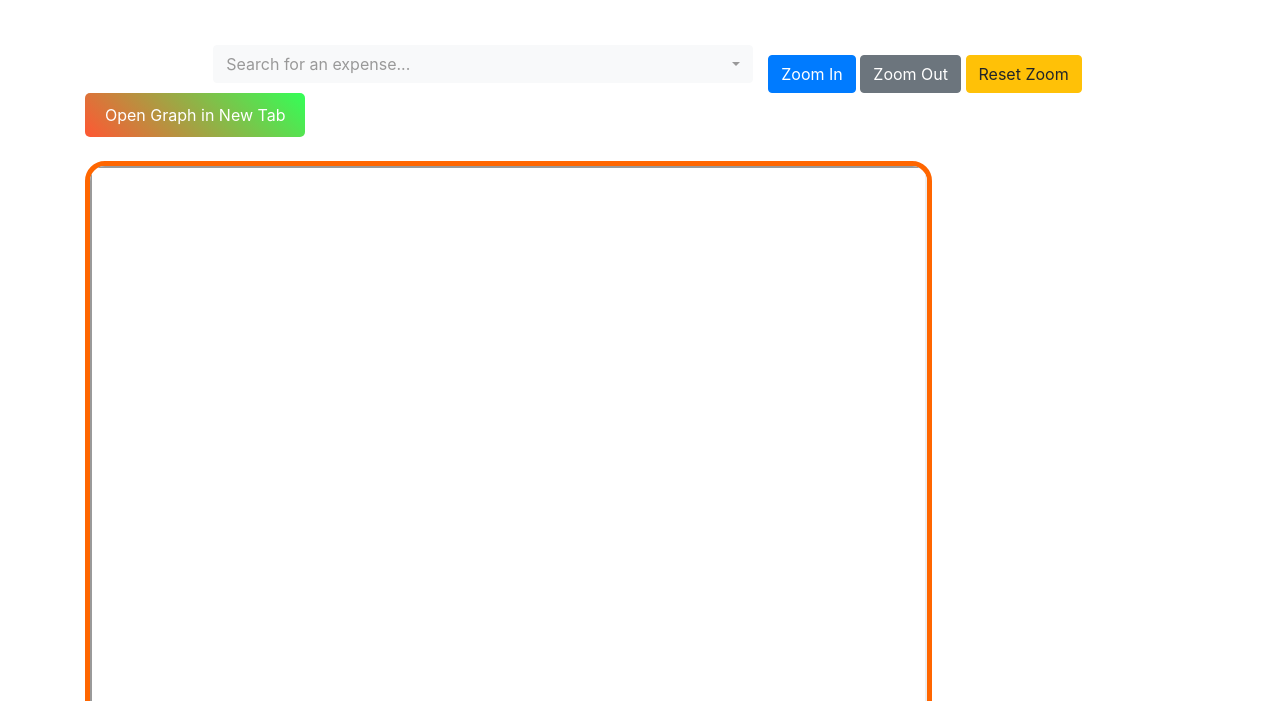
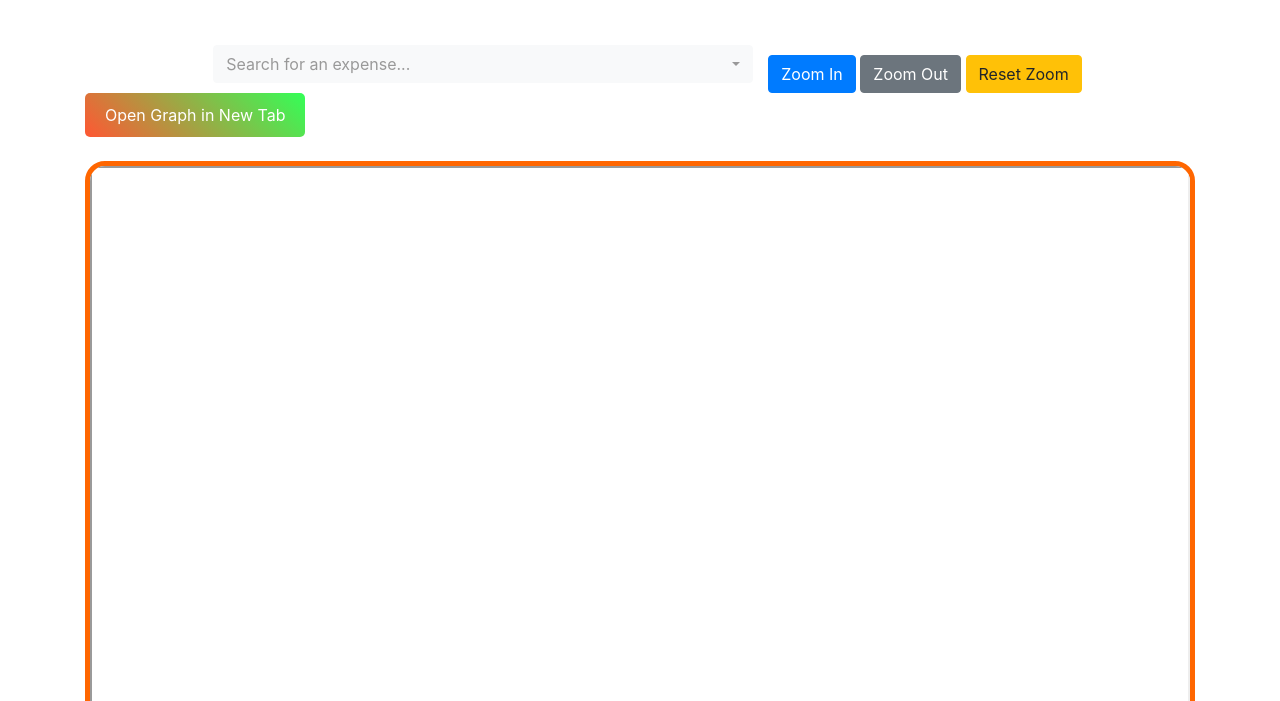
Before and after one commit to AYWM/household_expense_dashboard, a plain HTML site: page index.html in a window 1280 px wide. Shown: the part 99-800 px from the top of the page. Drawn offline with nearby package versions, Linux system fonts and the light colour scheme.

Commit message:
Update index.html to change width to 100% again

```diff
--- a/index.html
+++ b/index.html
@@ -20,7 +20,7 @@
           padding-top: 56.25%; /* 16:9 aspect ratio (adjust as needed) */
           border: 5px solid #ff6600; /* Add your preferred border style and color */
           border-radius: 20px; /* Add border radius for a fun look */
-          width: calc(100vw - 39%); /* Take up the entire viewport width */
+          width: 100%; /* Take up the entire viewport width */
           height: calc(100vh - 40px); /* Take up the remaining viewport height below select */
      }
      .iframe-container iframe {
```
